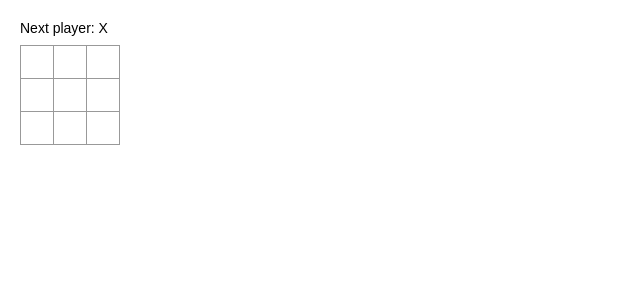
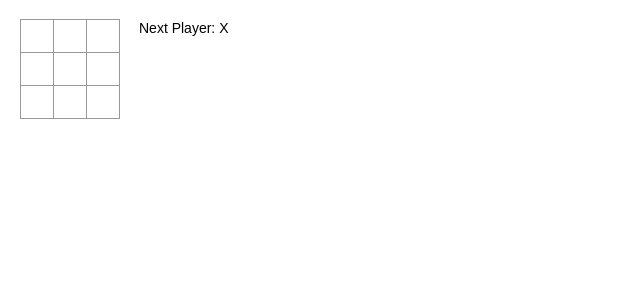
Before and after one commit to alfiomartini/tic-tac-toe-ts, a React (Create React App) app: page / in a window 1280 px wide. Shown: the top 300 px of the page, without its empty margins (0-640 px from the left). Built offline with nearby package versions, Linux system fonts and the light colour scheme.

Commit message:
lift up state from Board to Game component

```diff
--- a/src/components/Board/index.jsx
+++ b/src/components/Board/index.jsx
@@ -1,38 +1,15 @@
 import React from "react";
 import Square from "../Square";
-import { calculateWinner } from "../../utils";
 
 class Board extends React.Component {
-  constructor(props) {
-    super(props);
-    this.state = {
-      squares: Array(9).fill(null),
-      xIsNext: true,
-    };
-  }
-
-  handleClick(i) {
-    const { squares, xIsNext } = this.state;
-    if (calculateWinner(squares) || squares[i]) {
-      return;
-    }
-    const squaresCopy = [...squares];
-    squaresCopy[i] = xIsNext ? "X" : "O";
-    this.setState({ squares: squaresCopy, xIsNext: !xIsNext });
-  }
-
   renderSquare(i) {
-    const { squares } = this.state;
-    return (
-      <Square value={squares[i]} handleClick={() => this.handleClick(i)} />
-    );
+    const { squares, handleClick } = this.props;
+    return <Square value={squares[i]} handleClick={() => handleClick(i)} />;
   }
 
   render() {
-    const status = "Next player: X";
     return (
       <div>
-        <div className="status">{status}</div>
         <div className="board-row">
           {this.renderSquare(0)}
           {this.renderSquare(1)}
--- a/src/components/Game/index.jsx
+++ b/src/components/Game/index.jsx
@@ -1,15 +1,55 @@
 import React from "react";
 import Board from "../Board";
+import { calculateWinner } from "../../utils";
 
 class Game extends React.Component {
+  constructor(props) {
+    super(props);
+    this.state = {
+      history: [
+        {
+          squares: Array(9).fill(null),
+        },
+      ],
+      xIsNext: true,
+    };
+  }
+
+  handleClick(i) {
+    const { history, xIsNext } = this.state;
+    const current = history[history.length - 1];
+    // create copy
+    const squares = [...current.squares];
+    if (calculateWinner(squares) || squares[i]) {
+      return;
+    }
+    squares[i] = xIsNext ? "X" : "O";
+    this.setState({
+      history: [...history, { squares: squares }],
+      xIsNext: !xIsNext,
+    });
+  }
+
   render() {
+    const { history, xIsNext } = this.state;
+    const current = history[history.length - 1];
+    const winner = calculateWinner(current.squares);
+    let status;
+    if (winner) {
+      status = "Winner: " + winner;
+    } else {
+      status = "Next Player: " + (xIsNext ? "X" : "O");
+    }
     return (
       <div className="game">
         <div className="game-board">
-          <Board />
+          <Board
+            squares={current.squares}
+            handleClick={(i) => this.handleClick(i)}
+          />
         </div>
         <div className="game-info">
-          <div>{/* status */}</div>
+          <div>{status}</div>
           <div>{/* TODO */}</div>
         </div>
       </div>
```
